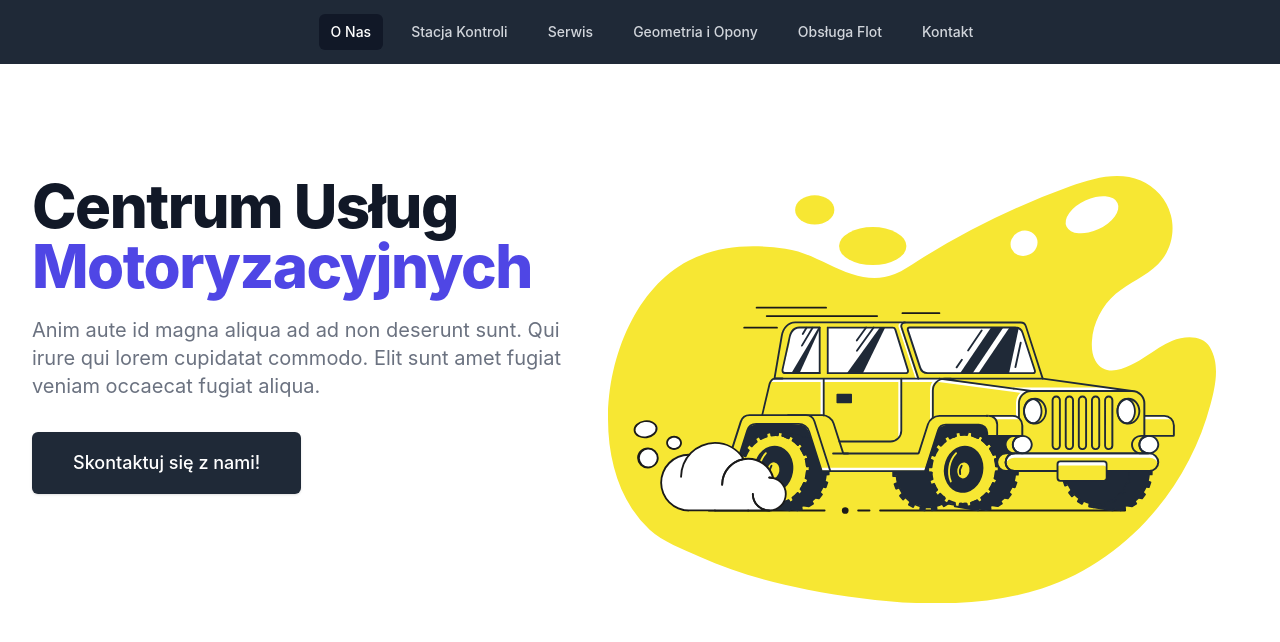
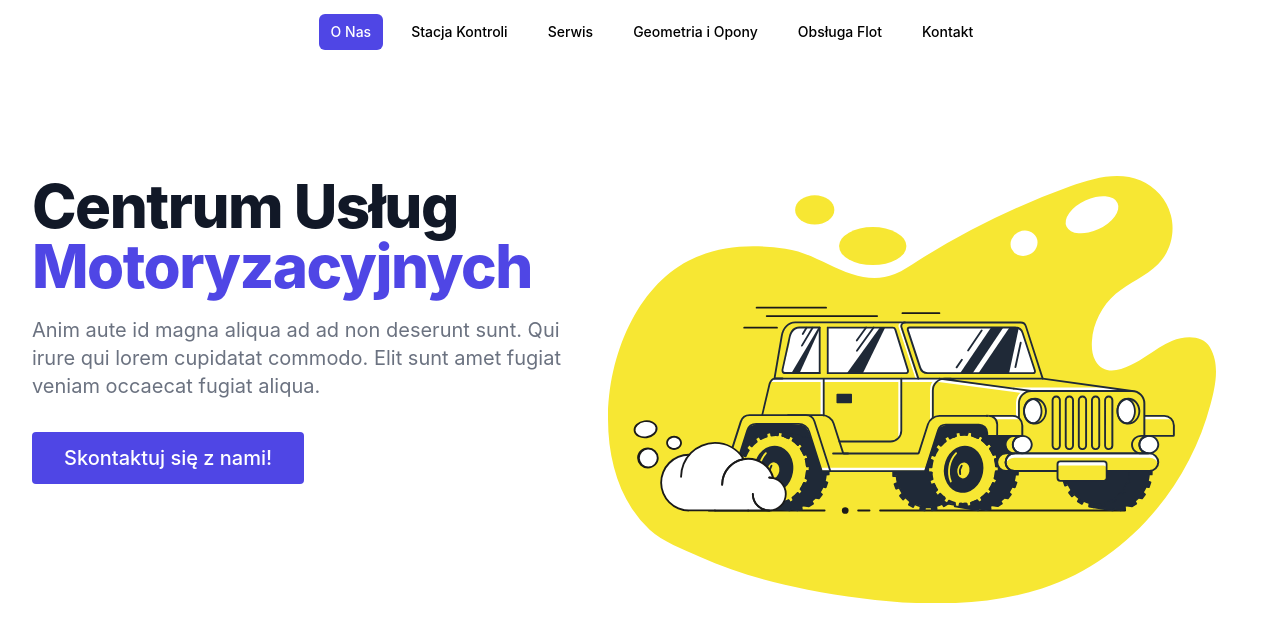
Before and after one commit to anthonybartczak/nextjs-moto-center, a Next.js app: page / in a window 1280 px wide. Shown: the top 642 px of the page. Built offline with nearby package versions, Linux system fonts and the light colour scheme.

Commit message:
Minor changes

```diff
--- a/components/Navbar.tsx
+++ b/components/Navbar.tsx
@@ -16,7 +16,7 @@ function classNames(...classes: string[]) {
 
 export default function Navbar() {
   return (
-    <Disclosure as="nav" className="bg-gray-800">
+    <Disclosure as="nav" className="">
       {({ open }) => (
         <>
           <div className="mx-auto px-2 sm:px-6 lg:px-8">
@@ -40,7 +40,7 @@ export default function Navbar() {
                         key={item.name}
                         href={item.href}
                         className={classNames(
-                          item.current ? 'bg-gray-900 text-white' : 'text-gray-300 hover:bg-gray-700 hover:text-white',
+                          item.current ? 'bg-indigo-600 text-white' : 'hover:bg-indigo-600 hover:text-white',
                           'px-3 py-2 rounded-md text-sm font-medium'
                         )}
                         aria-current={item.current ? 'page' : undefined}
--- a/pages/index.tsx
+++ b/pages/index.tsx
@@ -23,10 +23,10 @@ const Home: NextPage = () => {
             fugiat veniam occaecat fugiat aliqua.
           </p>
           <div className="mt-5 sm:mt-8 sm:flex sm:justify-center lg:justify-start">
-            <div className="rounded-md shadow">
+            <div className="rounded-md">
               <a
                 href="#"
-                className="w-full flex items-center justify-center px-8 py-3 border border-transparent text-base font-medium rounded-md text-white bg-gray-800 hover:bg-gray-900 md:py-4 md:text-lg md:px-10"
+                className="inline-block px-8 py-3 text-xl font-medium text-white transition bg-indigo-600 rounded hover:scale-110 hover:shadow-xl active:bg-indigo-500 focus:outline-none focus:ring"
               >
                 Skontaktuj się z nami!
               </a>
```
